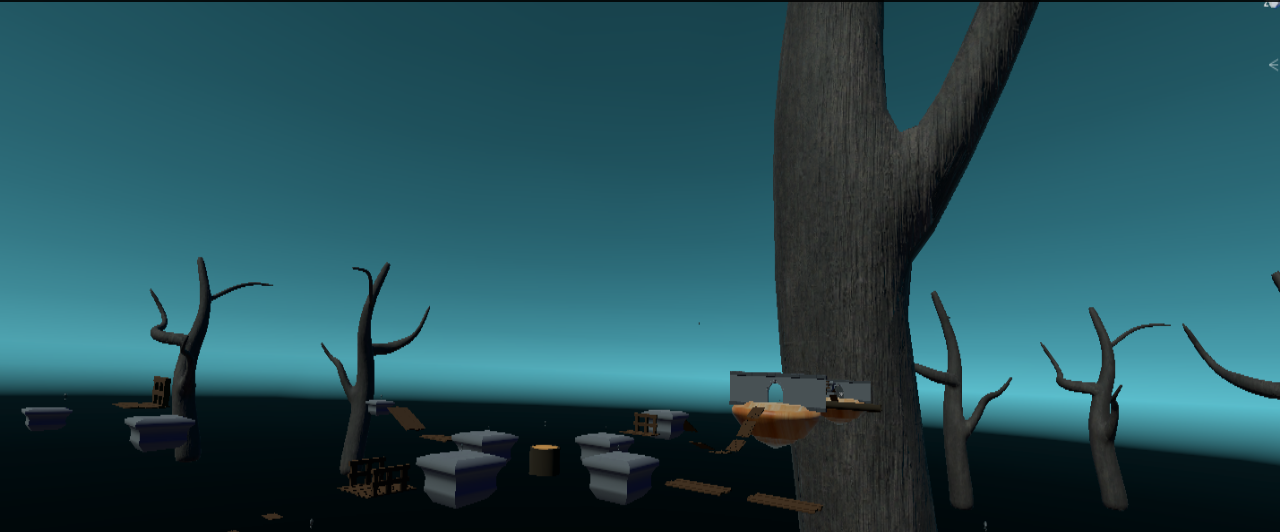
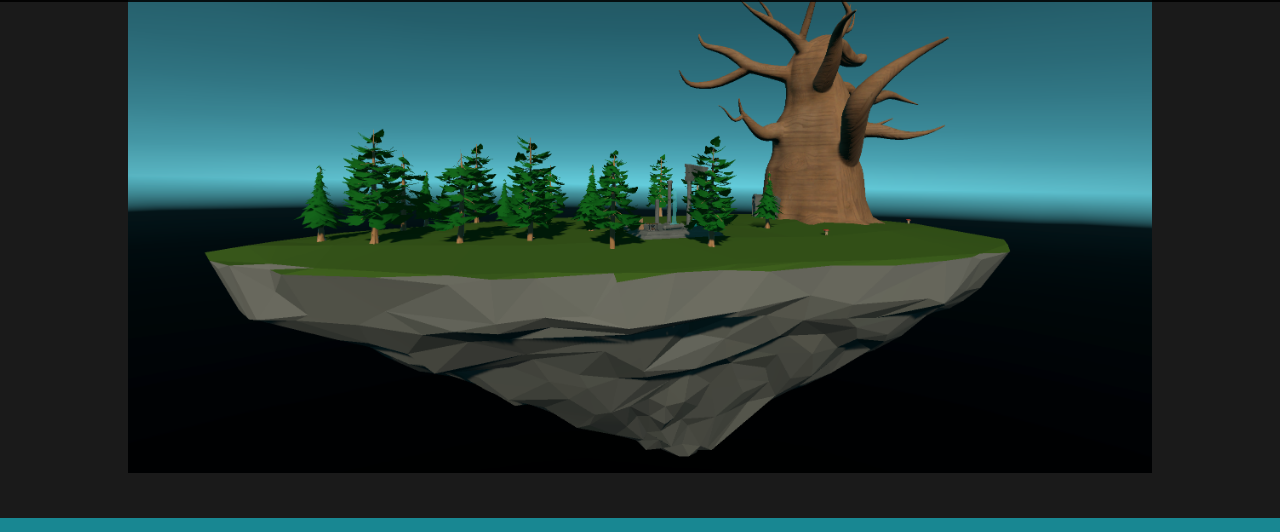
Before and after one commit to HaydenDton/HaydenDton.github.io, a plain HTML site: page index.html in a window 1280 px wide. Shown: the part 51-583 px from the top of the page. Drawn offline with Linux system fonts and the light colour scheme.

Commit message:
Changed Main Image

```diff
--- a/index.html
+++ b/index.html
@@ -11,12 +11,12 @@
         <a href="#" class="logo">Hayden Dalton</a>
         <a href="#about_me" role="button" aria-labelledby="about_me_label">&#x270E About</a>
         <a href="#personal_projects_label" role="button" aria-labelledby="personal_projects_label">&#x2764 Personal Projects</a>
-        <a href="https://drive.google.com/file/d/1hz5I8C57hENO7vjFU9h1FwVL4LgaH7U_/view?usp=sharing" target="_blank" role="button" aria-labelledby="resume_label">&#x2751 Resume</a>
+        <a href="https://drive.google.com/file/d/18iNNljcB1yYMTLR74VkDUikRnIL8EcQS/view?usp=sharing" target="_blank" role="button" aria-labelledby="resume_label">&#x2751 Resume</a>
         <a href="#contact_me" role="button" aria-labelledby="contact_me_label">&#9993 Contact</a>
         <div class="dot" role="presentation"></div>
     </nav>
 
-    <img class="video" src="Media/Soulcatcher.png" alt="Soulcatcher" />
+    <img class="video" src="Media/Soulisland.png" alt="Soulcatcher" />
     <div id="about_me" class="about">
         <div>
         <h1 id="about_me_label">About me</h1>
--- a/style.css
+++ b/style.css
@@ -95,11 +95,11 @@ body {
 
 
 .video {
-    width: 100%;
-    height: 725px;
-    overflow: hidden;
-    position: center;
+    width: 80%;
+    height: 80%;
     display: block;
+    margin: auto;
+    margin-bottom: 45px;
 }
 
 .about {
```
Also changed, not shown: Media/Soulisland.png (added).
